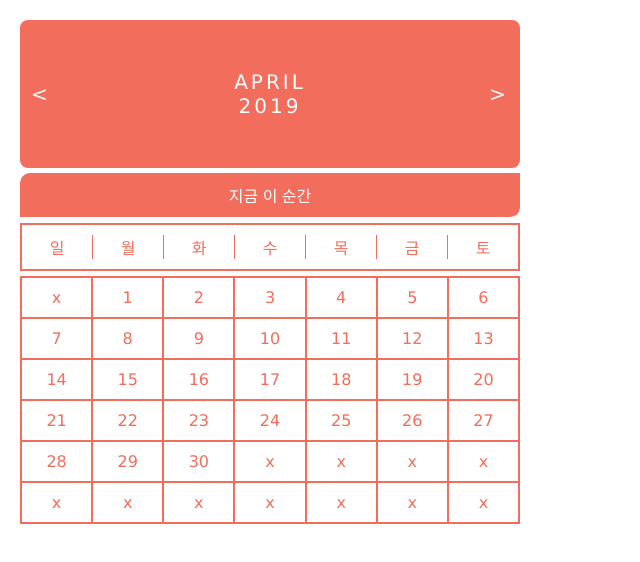
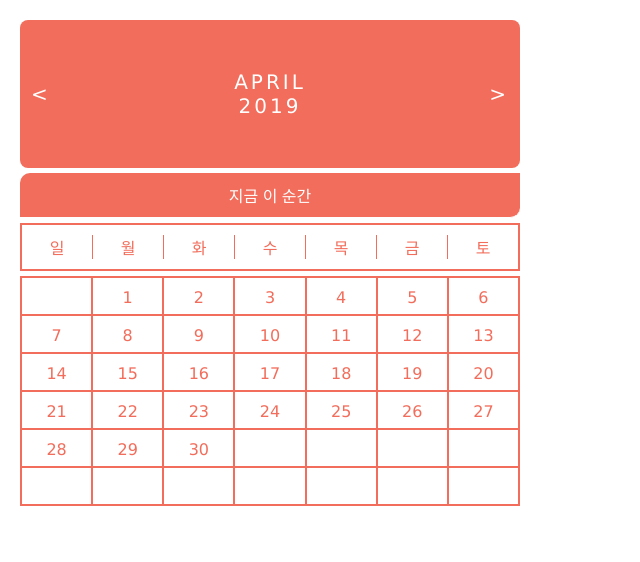
Before and after one commit to kimbeomgyu/belendar, a React (Create React App) app: page / in a window 1280 px wide. Shown: the top 562 px of the page, without its empty margins (0-640 px from the left). Built offline with nearby package versions, Linux system fonts and the light colour scheme.

Commit message:
날짜없는 공간 'x' -> '  ' 변경

```diff
--- a/src/App.css
+++ b/src/App.css
@@ -93,6 +93,7 @@ body {
 
 .days li {
   width: 13.886%;
+  height: 1rem;
   margin: 0;
   padding: 10px 0;
   border: #f26d5b solid 1px;
--- a/src/Calendar.tsx
+++ b/src/Calendar.tsx
@@ -36,11 +36,11 @@ const Calendar = () => {
     const lastDay = new Date(year, month, 0).getDate();
     return new Array(42).fill(1).map((e, i) => {
       if (week > i) {
-        return 'x';
+        return '  ';
       } else if (lastDay >= e + i - week) {
         return e + i - week;
       } else {
-        return 'x';
+        return '  ';
       }
     });
   }
```
